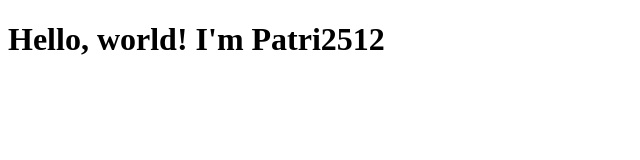
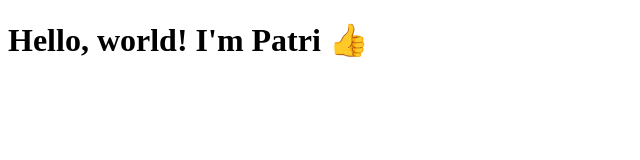
Before and after one commit to Patri2512/mi-pagina, a plain HTML site: page index.html in a window 1280 px wide. Shown: the whole page, without its empty margins (0-640 px from the left). Drawn offline with Linux system fonts and the light colour scheme.

Commit message:
Update index.html

```diff
--- a/index.html
+++ b/index.html
@@ -8,6 +8,6 @@
   <link rel="icon" href="favicon.png">
 </head>
 <body>
-  <h1>Hello, world! I'm Patri2512</h1>
+  <h1>Hello, world! I'm Patri 👍</h1>
 </body>
 </html>
```
